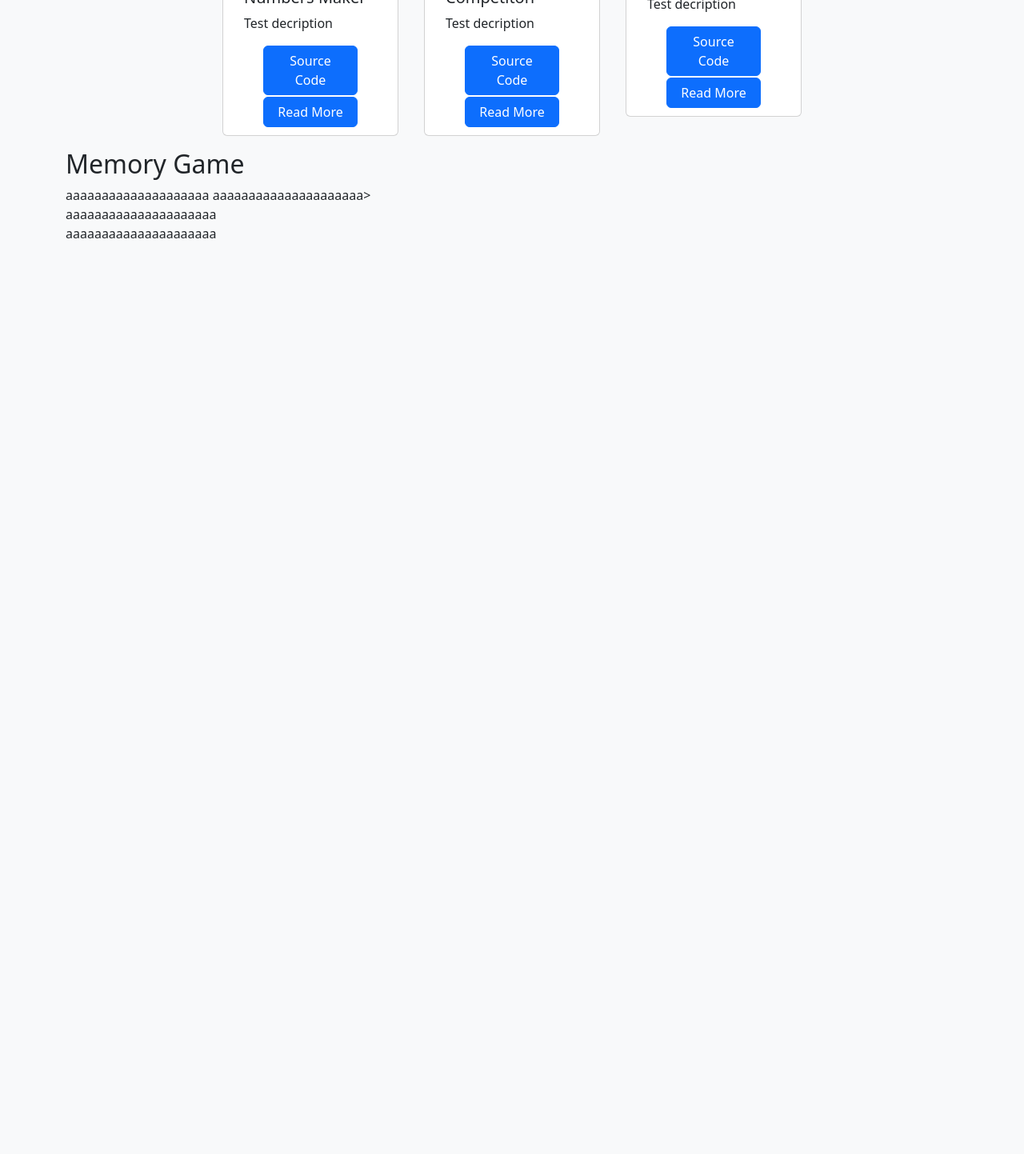
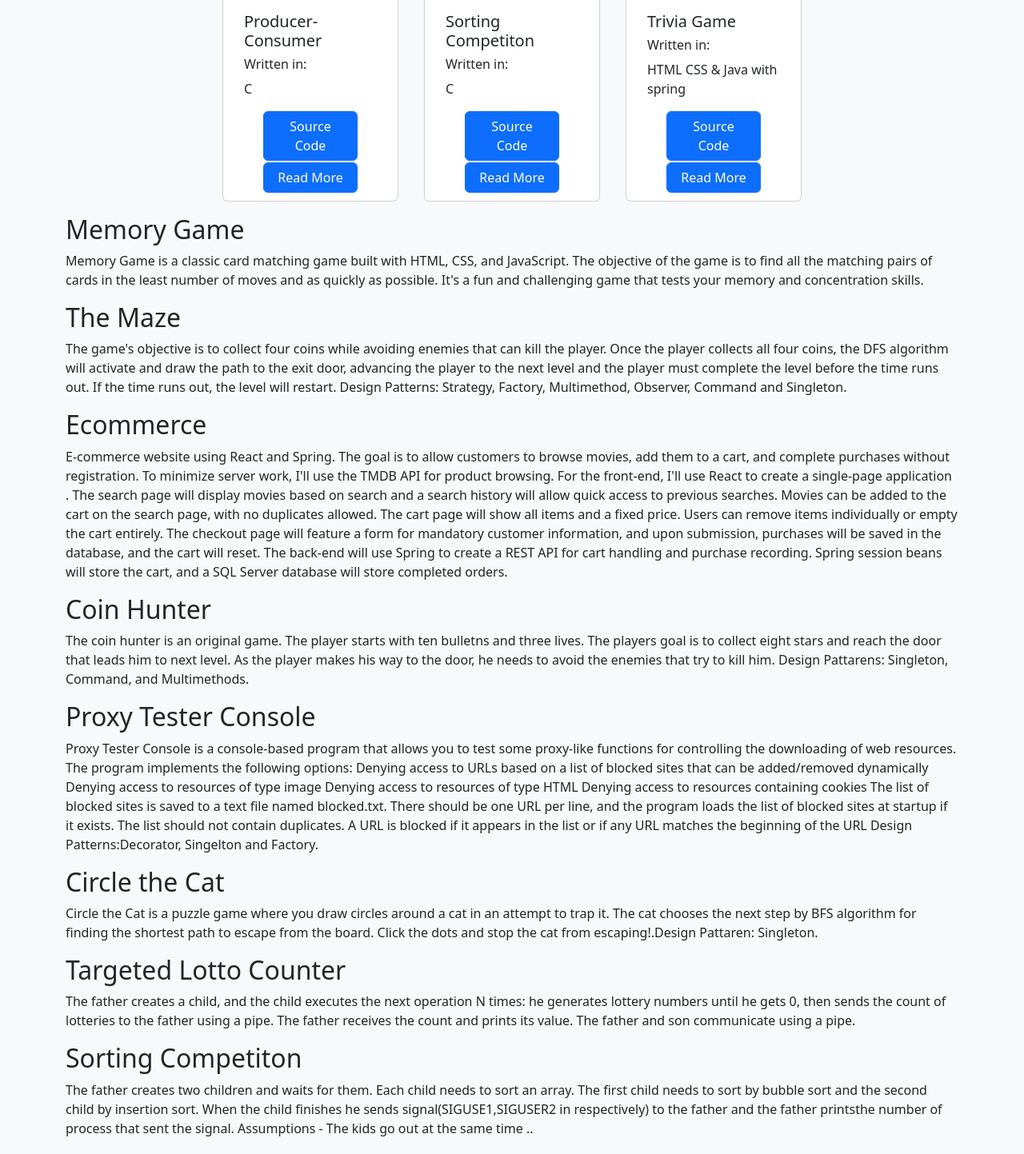
Before and after one commit to Liron-Almog/My-CV-website-Angular-, an Angular app: page / in a window 1280 px wide. Shown: the part 1330-2773 px from the top of the page at 80% size. Before the commit the page ends 1650 px from the top, so only its background shows below. Built offline with nearby package versions, Linux system fonts and the light colour scheme.

Commit message:
added description to projects

```diff
--- a/src/app/app.module.ts
+++ b/src/app/app.module.ts
@@ -14,6 +14,8 @@ import { ContactMainComponent } from './contact/contact-main/contact-main.compon
 import { MyProjectsComponent } from './my-projects/my-projects.component';
 import { ProjectsListComponent } from './my-projects/projects-list/projects-list.component';
 import { ProjectItemComponent } from './my-projects/project-item/project-item.component';
+import { ProjectsExplanationListComponent } from './my-projects/projects-explanation-list/projects-explanation-list.component';
+import { ExplanationItemComponent } from './my-projects/explanation-item/explanation-item.component';
 
 @NgModule({
   declarations: [
@@ -29,6 +31,8 @@ import { ProjectItemComponent } from './my-projects/project-item/project-item.co
     MyProjectsComponent,
     ProjectsListComponent,
     ProjectItemComponent,
+    ProjectsExplanationListComponent,
+    ExplanationItemComponent,
   ],
   imports: [
     BrowserModule,
--- a/src/app/contact/contact.component.html
+++ b/src/app/contact/contact.component.html
@@ -4,7 +4,7 @@
             <app-nav-bar></app-nav-bar>
         </header>
         <main>
-
+            <app-contact-main></app-contact-main>
         </main>
 
         <footer>
--- /dev/null
+++ b/src/app/my-projects/explanation-item/explanation-item.component.html
@@ -0,0 +1,5 @@
+<section id="{{projectExp.projectName}}">
+    <h2>{{projectExp.projectName}}</h2>
+    <p>{{projectExp.explanation}}</p>
+
+</section>
--- a/src/app/my-projects/my-projects.component.html
+++ b/src/app/my-projects/my-projects.component.html
@@ -4,16 +4,7 @@
         </header>
         <main>
             <app-projects-list></app-projects-list>
-
-            <section id="Memory Game">
-                <h2>Memory Game</h2>
-                <p>aaaaaaaaaaaaaaaaaaaa
-                    aaaaaaaaaaaaaaaaaaaaa><br>
-                    aaaaaaaaaaaaaaaaaaaaa<br>
-                    aaaaaaaaaaaaaaaaaaaaa
-
-                </p>
-            </section>
+            <app-projects-explanation-list></app-projects-explanation-list>
         </main>
 
         <footer>
--- a/src/app/my-projects/project-item/project-item.component.html
+++ b/src/app/my-projects/project-item/project-item.component.html
@@ -11,6 +11,7 @@
 
     <div class="card-body">
         <h5 class="card-title">{{project.nameProject}}</h5>
+        <h6>Written in:</h6>
         <p class="card-text">{{project.description}}</p>
     </div>
     <div class="my-btn">
--- /dev/null
+++ b/src/app/my-projects/projectExplanation.model.ts
@@ -0,0 +1,5 @@
+export class ProjectExplanation{
+
+    constructor(public projectName:string,public explanation:string){}
+
+}
--- /dev/null
+++ b/src/app/my-projects/projects-explanation-list/projects-explanation-list.component.html
@@ -0,0 +1 @@
+<app-explanation-item *ngFor="let item of projectExp" [projectExp]="item"></app-explanation-item>
--- /dev/null
+++ b/src/app/my-projects/projects-explanation-list/projects-explanation-list.component.ts
@@ -0,0 +1,85 @@
+import { Component } from '@angular/core';
+import { ProjectExplanation } from '../projectExplanation.model'
+
+@Component({
+  selector: 'app-projects-explanation-list',
+  templateUrl: './projects-explanation-list.component.html',
+  styleUrls: ['./projects-explanation-list.component.css']
+})
+export class ProjectsExplanationListComponent {
+
+  projectExp: ProjectExplanation[] = [new ProjectExplanation('Memory Game',`Memory Game is a classic card matching game built with HTML, CSS, and JavaScript.
+  The objective of the game is to find all the matching pairs of cards in the least number of moves and as quickly as possible. It's a fun and challenging game that tests your memory and concentration skills.`)
+                                  ,new ProjectExplanation('The Maze',`The game's objective is to collect four coins while avoiding
+                                  enemies that can kill the player. Once the player collects all four coins, the DFS algorithm will activate and draw the path to the exit door, advancing the player to the next level and the player must complete the level
+                                  before the time runs out. If the time runs out, the level will restart.
+                                  Design Patterns: Strategy, Factory, Multimethod, Observer, Command and Singleton.`)
+                                  ,new ProjectExplanation('Ecommerce',`E-commerce website using React and Spring. The goal is to allow customers to browse movies, add them to a cart,
+                                  and complete purchases without registration. To minimize server work, I'll use the TMDB API for product browsing.
+                                  For the front-end, I'll use React to create a single-page application . The search page will display movies based on search and a search history will allow quick access to previous searches.
+                                  Movies can be added to the cart on the search page, with no duplicates allowed. The cart page will show all items and a fixed price. Users can remove items individually or empty the cart entirely. The checkout page will feature a
+                                  form for mandatory customer information, and upon submission, purchases will be saved in the database, and the cart will reset.
+                                  The back-end will use Spring to create a REST API for cart handling and purchase recording. Spring session beans will store
+                                   the cart, and a SQL Server database will store completed orders.`)
+                                   ,new ProjectExplanation('Coin Hunter',`The coin hunter is an original game. The player starts with ten bulletns and three lives. The players goal is to collect eight stars and reach the door that leads him to next level.
+                                                            As the player makes his way to the door, he needs to avoid the enemies that try to kill him.
+                                                            Design Pattarens: Singleton, Command, and Multimethods.`)
+                                   ,new ProjectExplanation('Proxy Tester Console',`Proxy Tester Console is a console-based program that allows you to test some proxy-like functions for controlling the downloading of web resources. The program implements the following options:
+                                   Denying access to URLs based on a list of blocked sites that can be added/removed dynamically Denying access to resources of type image Denying access to resources of type HTML Denying access to resources containing cookies
+                                   The list of blocked sites is saved to a text file named blocked.txt. There should be one URL per line, and the program loads the list of blocked sites at startup if it exists. The list should not contain duplicates.
+                                    A URL is blocked if it appears in the list or if any URL matches the beginning of the URL
+                                    Design Patterns:Decorator, Singelton and Factory.`)
+                                    ,new ProjectExplanation('Circle the Cat',`
+                                    Circle the Cat is a puzzle game where you draw circles around a cat in an attempt to trap it. The cat chooses the next step by BFS algorithm for finding the shortest path to escape from the board.
+                                    Click the dots and stop the cat from escaping!.Design Pattaren: Singleton.`)
+                                    ,new ProjectExplanation('Targeted Lotto Counter',`The father creates a child, and the child executes the next operation N times:
+                                     he generates lottery numbers until he gets 0, then sends the count of lotteries to the father using a pipe.
+                                     The father receives the count and prints its value. The father and son communicate using a pipe.`)
+                                     ,new ProjectExplanation('Sorting Competiton',`The father creates two children and waits for
+                                      them. Each child needs to sort an array. The first child needs to sort by bubble sort and
+                                      the second child by insertion sort. When the child finishes he sends signal(SIGUSE1,SIGUSER2 in respectively) to the
+                                      father and the father printsthe number of process that sent the signal.
+                                      Assumptions - The kids go out at the same time ..`)
+                                      ,new ProjectExplanation('Trivia Game',`I have created a trivia game.
+                                        The goal of the player is to answer as many questions as possible without making mistakes
+                                          and to be ranked at least in the top ten in order to appear on the leaderboard. As soon as
+                                          the player is already registered in the score table, we check if their new score is higher
+                                            than the previous one before adding it. If the new score is indeed higher, we update the
+                                            entry with the new score. Therefore, each user will have only one entry in the table if
+                                            they have played at least once. To participate in the game, players need to register
+                                            through the login system. Players who have not registered will not be able to play the game.
+                                              The admin has the ability to add questions to the game, remove them, and also delete users
+                                              from the leaderboard. I have created two tables. The first table stores the username and
+                                              score of each player, while the second table stores the questions. Each record in the questions table consists of a question, the correct answer, and three incorrect answers.
+                                              Using MVC Thymeleaf`)
+                                              ,new ProjectExplanation('Producer-Consumer',
+                                              `This program demonstrates a simple producer-consumer scenario using named pipes. The producer generates random prime numbers and sends them through a named pipe.
+                                               The consumer reads the numbers from the named pipe and prints them on the screen.`
+                                              )
+
+
+
+
+
+
+
+
+
+
+
+
+
+
+
+
+
+
+
+
+
+
+
+
+
+                                  ];
+}
--- a/src/app/my-projects/projects-list/projects-list.component.ts
+++ b/src/app/my-projects/projects-list/projects-list.component.ts
@@ -7,17 +7,17 @@ import {Project} from '../project.model';
 })
 export class ProjectsListComponent implements OnInit{
 
-  projects:Project[] = [new Project('Ecommerce','Test decription','Ecommerce.mp4','https://github.com/Liron-Almog/Ecommerce-React'),
-                        new Project('Memory Game','Test decription','Memory_Game.mp4','https://github.com/Liron-Almog/Trivia-Game-MVC-Thymeleaf'),
-                        new Project('The Maze','Test decription','The_Maze.mp4','https://github.com/Liron-Almog/The-Maze'),
-                        new Project('Proxy Tester Console','Test decription','','https://github.com/Liron-Almog/Proxy-Tester-Console'),
-                        new Project('Circle The Cat','Test decription','','https://github.com/Liron-Almog/Circle-The-Cat'),
-                        new Project('Coin Hunter','Test decription','Coin Hunter.mp4','https://github.com/Liron-Almog/Coin-Hunter'),
-                        new Project('Targeted Lotto Counter','Test decription','','https://github.com/Liron-Almog/Targeted-Lotto-Counter'),
-                        new Project('Cheaper App','Test decription','','https://github.com/Liron-Almog/Cheaper-App'),
-                        new Project('The Prime Numbers Maker','Test decription','','https://github.com/Liron-Almog/The-Prime-Numbers-Maker'),
-                        new Project('Sorting Competiton','Test decription','','https://github.com/Liron-Almog/Sorting-Competiton'),
-                        new Project('Trivia Game','Test decription','Trivia_Game.mp4','https://github.com/Liron-Almog/Trivia-Game-MVC-Thymeleaf')
+  projects:Project[] = [new Project('Ecommerce','HTML, CSS, JS & React','Ecommerce.mp4','https://github.com/Liron-Almog/Ecommerce-React'),
+                        new Project('Memory Game','HTML, CSS & JS','Memory_Game.mp4','https://github.com/Liron-Almog/Memory-Game'),
+                        new Project('The Maze','C++','The_Maze.mp4','https://github.com/Liron-Almog/The-Maze'),
+                        new Project('Proxy Tester Console','Java','','https://github.com/Liron-Almog/Proxy-Tester-Console'),
+                        new Project('Circle the Cat','C++','','https://github.com/Liron-Almog/Circle-The-Cat'),
+                        new Project('Coin Hunter','C++','Coin Hunter.mp4','https://github.com/Liron-Almog/Coin-Hunter'),
+                        new Project('Targeted Lotto Counter','C','','https://github.com/Liron-Almog/Targeted-Lotto-Counter'),
+                        new Project('Cheaper App','React Native','','https://github.com/Liron-Almog/Cheaper-App'),
+                        new Project('Producer-Consumer','C','','https://github.com/Liron-Almog/Producer-Consumer-using-Named-Pipes'),
+                        new Project('Sorting Competiton','C','','https://github.com/Liron-Almog/Sorting-Competiton'),
+                        new Project('Trivia Game','HTML CSS & Java with spring','Trivia_Game.mp4','https://github.com/Liron-Almog/Trivia-Game-MVC-Thymeleaf')
                       ];
 
 
```
Also changed, not shown: src/app/my-projects/explanation-item/explanation-item.component.ts (added, +11 -0 lines), src/app/my-projects/explanation-item/explanation-item.component.css (added), src/app/my-projects/projects-explanation-list/projects-explanation-list.component.css (added).
